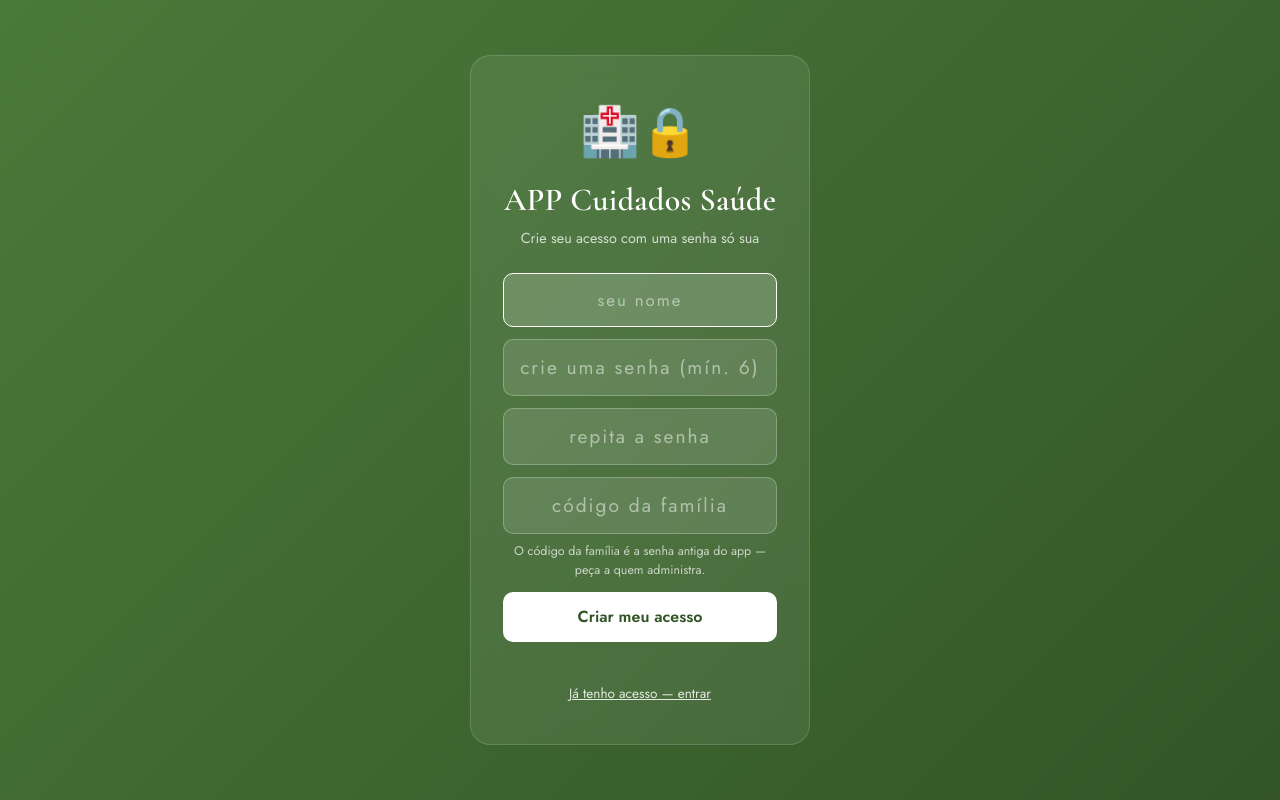
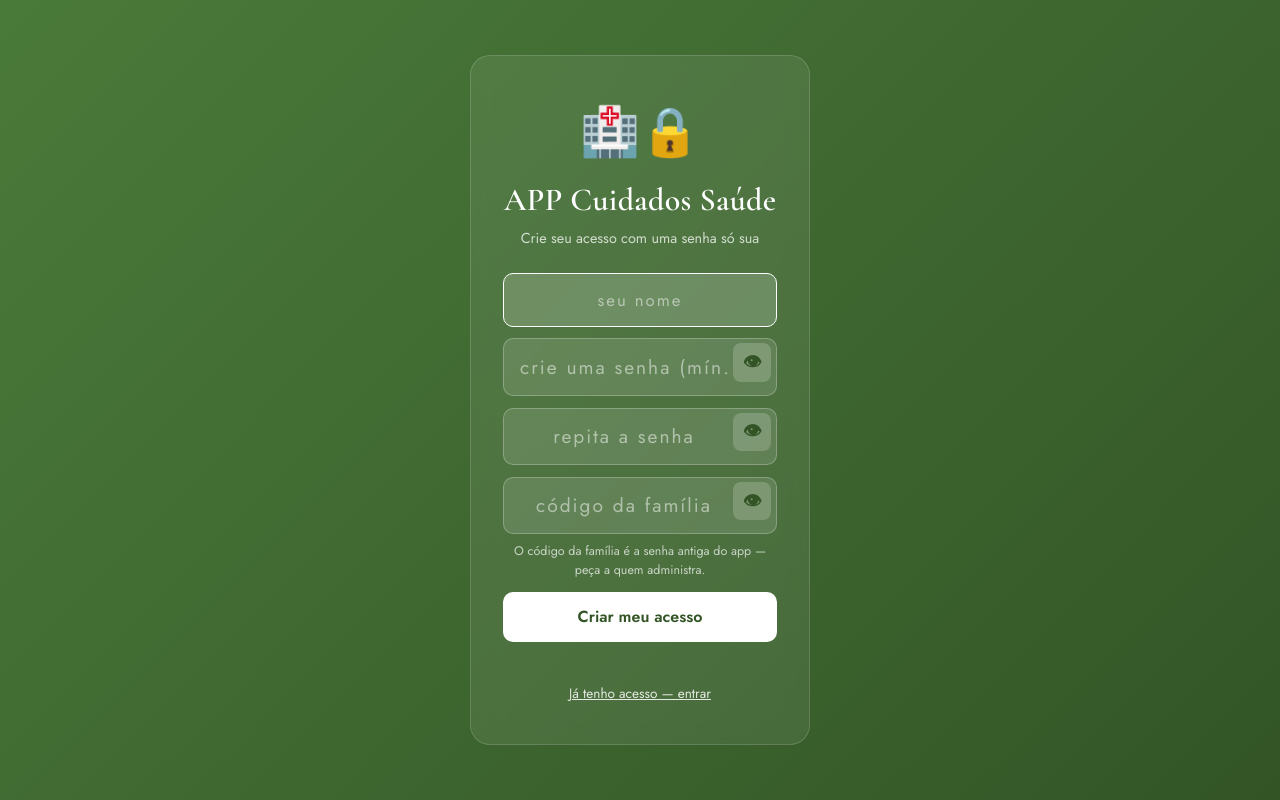
Before and after one commit to DanieleCesa/freddy-cuidados, a plain HTML site: page index.html in a window 1280 px wide. Both pictures are taken after a click on the link "Primeira vez aqui? Criar meu acesso". Drawn offline with nearby package versions, Linux system fonts and the light colour scheme.

Commit message:
Botao para mostrar/esconder a senha (login e trocar senha)
Co-Authored-By: Claude Opus 5.5 <noreply@anthropic.com>

```diff
--- a/freddy-sw.js
+++ b/freddy-sw.js
@@ -1,5 +1,5 @@
 // Service Worker — Cuidados do Freddy
-const CACHE = 'cuidados-v15';
+const CACHE = 'cuidados-v16';
 const ARQUIVOS = [
   './',
   './index.html',
--- a/index.html
+++ b/index.html
@@ -771,6 +771,15 @@
   #lock .lock-link { display:inline-block; margin-top:0.9rem; color:rgba(255,255,255,0.85); font-size:0.85rem; }
   #lock .dica-lock { color:rgba(255,255,255,0.7); font-size:0.78rem; margin:-0.25rem 0 0.75rem; }
   #lock button:disabled { opacity:0.6; cursor:wait; }
+  /* Mostrar/esconder senha */
+  .senha-wrap { position:relative; }
+  .senha-wrap input { padding-right:3rem !important; }
+  button.olho, #lock button.olho { position:absolute; right:0.35rem; top:0.3rem; width:2.4rem; height:2.4rem; padding:0;
+    background:transparent; border:none; border-radius:8px; font-size:1.15rem; line-height:1; cursor:pointer; opacity:0.75; }
+  button.olho:hover, #lock button.olho:hover { opacity:1; background:rgba(127,127,127,0.15); }
+  .form-campo .senha-wrap button.olho { top:50%; transform:translateY(-50%); }
+  #lock button.olho { opacity:1; background:rgba(255,255,255,0.18); }
+  #lock button.olho:hover { background:rgba(255,255,255,0.3); }
   body.locked { overflow: hidden; }
   body.locked > *:not(#lock):not(script) { display: none !important; }
   /* ---- Administrador / editor de remédios ---- */
@@ -950,6 +959,37 @@ var SUPABASE_ANON = 'eyJhbGciOiJIUzI1NiIsInR5cCI6IkpXVCJ9.eyJpc3MiOiJzdXBhYmFzZS
   window.CuidadosAcesso = { embrulhar, desembrulhar, chaveGuardada, USER_KEY, PENDENTE, CACHE_USERS,
     sair() { [UNLOCK_KEY, CHAVE_KEY, USER_KEY].forEach(k => { try { localStorage.removeItem(k); } catch (e) {} }); location.reload(); } };
 
+  // Botão 👁 em todo campo de senha: toca para ver o que digitou, toca de novo para esconder
+  function adicionarOlhos(raiz) {
+    (raiz || document).querySelectorAll('input[type=password]').forEach(inp => {
+      if (inp.closest('.senha-wrap')) return;
+      const wrap = document.createElement('div');
+      wrap.className = 'senha-wrap';
+      if (inp.style.display === 'none') { wrap.style.display = 'none'; inp.style.display = ''; }
+      inp.parentNode.insertBefore(wrap, inp);
+      wrap.appendChild(inp);
+      const b = document.createElement('button');
+      b.type = 'button'; b.className = 'olho'; b.textContent = '👁';
+      b.title = 'Mostrar senha'; b.setAttribute('aria-label', 'Mostrar senha');
+      b.addEventListener('click', () => {
+        const ver = inp.type === 'password';
+        inp.type = ver ? 'text' : 'password';
+        b.textContent = ver ? '🙈' : '👁';
+        b.title = ver ? 'Esconder senha' : 'Mostrar senha';
+        b.setAttribute('aria-label', b.title);
+        inp.focus();
+      });
+      wrap.appendChild(b);
+    });
+  }
+  window.adicionarOlhos = adicionarOlhos;
+  window.esconderSenhas = raiz => (raiz || document).querySelectorAll('.senha-wrap').forEach(w => {
+    const inp = w.querySelector('input'), b = w.querySelector('.olho');
+    if (inp.type === 'text') { inp.type = 'password'; b.textContent = '👁'; b.title = 'Mostrar senha'; }
+  });
+
+  window.addEventListener('DOMContentLoaded', () => adicionarOlhos(document));
+
   // Já entrou neste aparelho?
   let modo = 'entrar';
   try {
@@ -969,11 +1009,12 @@ var SUPABASE_ANON = 'eyJhbGciOiJIUzI1NiIsInR5cCI6IkpXVCJ9.eyJpc3MiOiJzdXBhYmFzZS
     const $ = id => document.getElementById(id);
     const form = $('lock-form'), erro = $('lock-erro'), botao = $('lock-botao');
     if (!form) return;
+    const mostrar = (id, on) => { const el = $(id); (el.closest('.senha-wrap') || el).style.display = on ? '' : 'none'; };
 
     function aplicarModo() {
       const criar = modo !== 'entrar';
-      $('lock-senha2').style.display = criar ? '' : 'none';
-      $('lock-codigo').style.display = modo === 'criar' ? '' : 'none';
+      mostrar('lock-senha2', criar);
+      mostrar('lock-codigo', modo === 'criar');
       $('lock-trocar').style.display = modo === 'migrar' ? 'none' : '';
       $('lock-trocar').textContent = modo === 'entrar' ? 'Primeira vez aqui? Criar meu acesso' : 'Já tenho acesso — entrar';
       $('lock-input').placeholder = criar ? 'crie uma senha (mín. 6)' : 'sua senha';
@@ -2830,6 +2871,7 @@ function renderAjustes() {
    ========================================================= */
 function abrirTrocarSenha() {
   ['ts-atual', 'ts-nova', 'ts-nova2'].forEach(id => { document.getElementById(id).value = ''; });
+  if (window.esconderSenhas) window.esconderSenhas(document.getElementById('modal-senha'));
   document.getElementById('ts-erro').textContent = '';
   document.getElementById('modal-senha').classList.add('aberto');
   setTimeout(() => document.getElementById('ts-atual').focus(), 50);
```
